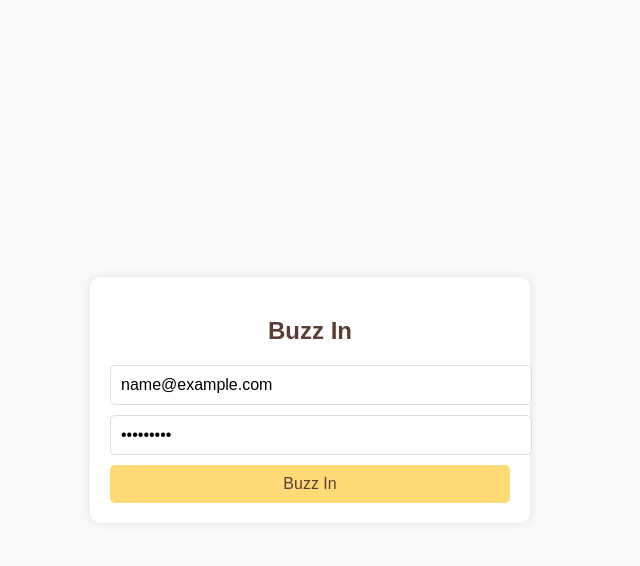
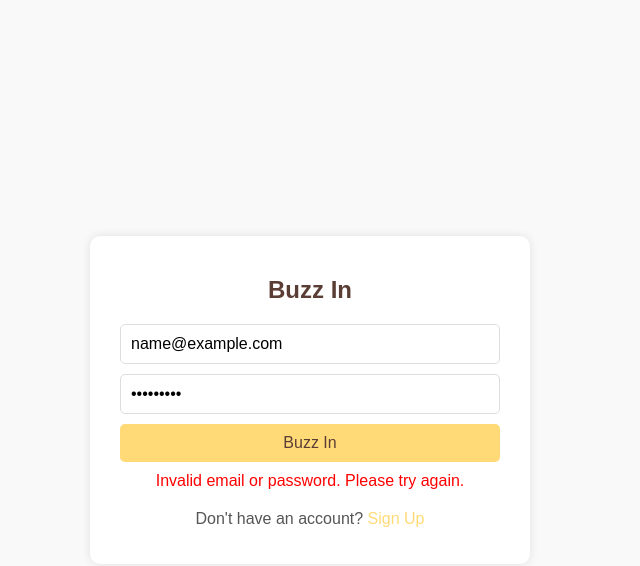
Before and after one commit to MrBouzaffour/BeSocial, a Vue app in the folder Frontend/: page /login in a window 1280 px wide. Both pictures are taken after typing "name@example.com", "Sample123" into the empty fields and a click on the button "Buzz In". Shown: the top 566 px of the page, without its empty margins (330-970 px from the left). Built offline with nearby package versions, Linux system fonts and the light colour scheme; no server answers.

Commit message:
Update : we can navigate from login to register, also i added a error message that will be displayed if the email or password are wrong

```diff
--- a/Frontend/src/views/LoginView.vue
+++ b/Frontend/src/views/LoginView.vue
@@ -7,6 +7,10 @@
         <input v-model="password" type="password" placeholder="Password" required />
         <button type="submit">Buzz In</button>
       </form>
+      <p v-if="message" class="error-message">{{ message }}</p>
+      <p class="switch-auth">
+        Don't have an account? <router-link to="/register">Sign Up</router-link>
+      </p>
     </div>
   </div>
 </template>
@@ -22,6 +26,8 @@ export default {
     return {
       email: '',
       password: '',
+      message: ''
+
     };
   },
   methods: {
@@ -39,6 +45,8 @@ export default {
         this.$router.push('/feed');
       } catch (error) {
         console.error('Login failed:', error);
+        this.message = 'Invalid email or password. Please try again.';
+
       }
     },
   },
@@ -71,16 +79,17 @@ export default {
 }
 
 .auth-container input {
-  width: 100%;
+  width: calc(100% - 20px);
   padding: 10px;
   margin-bottom: 10px;
   font-size: 16px;
   border: 1px solid #ddd;
   border-radius: 5px;
+  box-sizing: border-box;
 }
 
 .auth-container button {
-  width: 100%;
+  width: calc(100% - 20px);
   padding: 10px;
   background-color: #ffda77;
   color: #5a3e36;
@@ -88,9 +97,25 @@ export default {
   cursor: pointer;
   border-radius: 5px;
   font-size: 16px;
+  box-sizing: border-box;
 }
 
 .auth-container button:hover {
   background-color: #f6c564;
 }
+
+.error-message {
+  color: red;
+  margin-top: 10px;
+}
+
+.switch-auth {
+  margin-top: 20px;
+  color: #555;
+}
+
+.switch-auth a {
+  color: #ffda77;
+  text-decoration: none;
+}
 </style>
```
